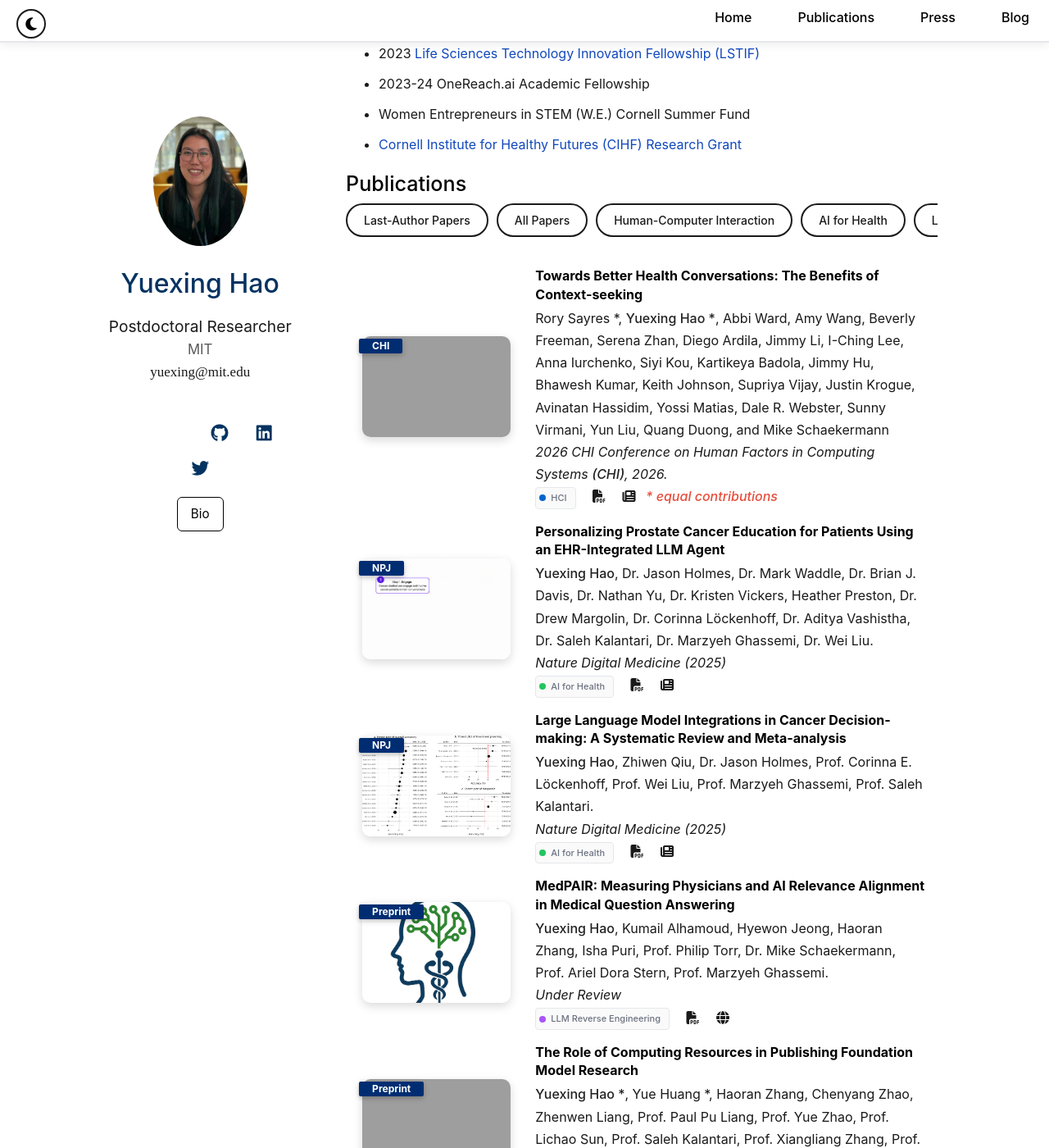
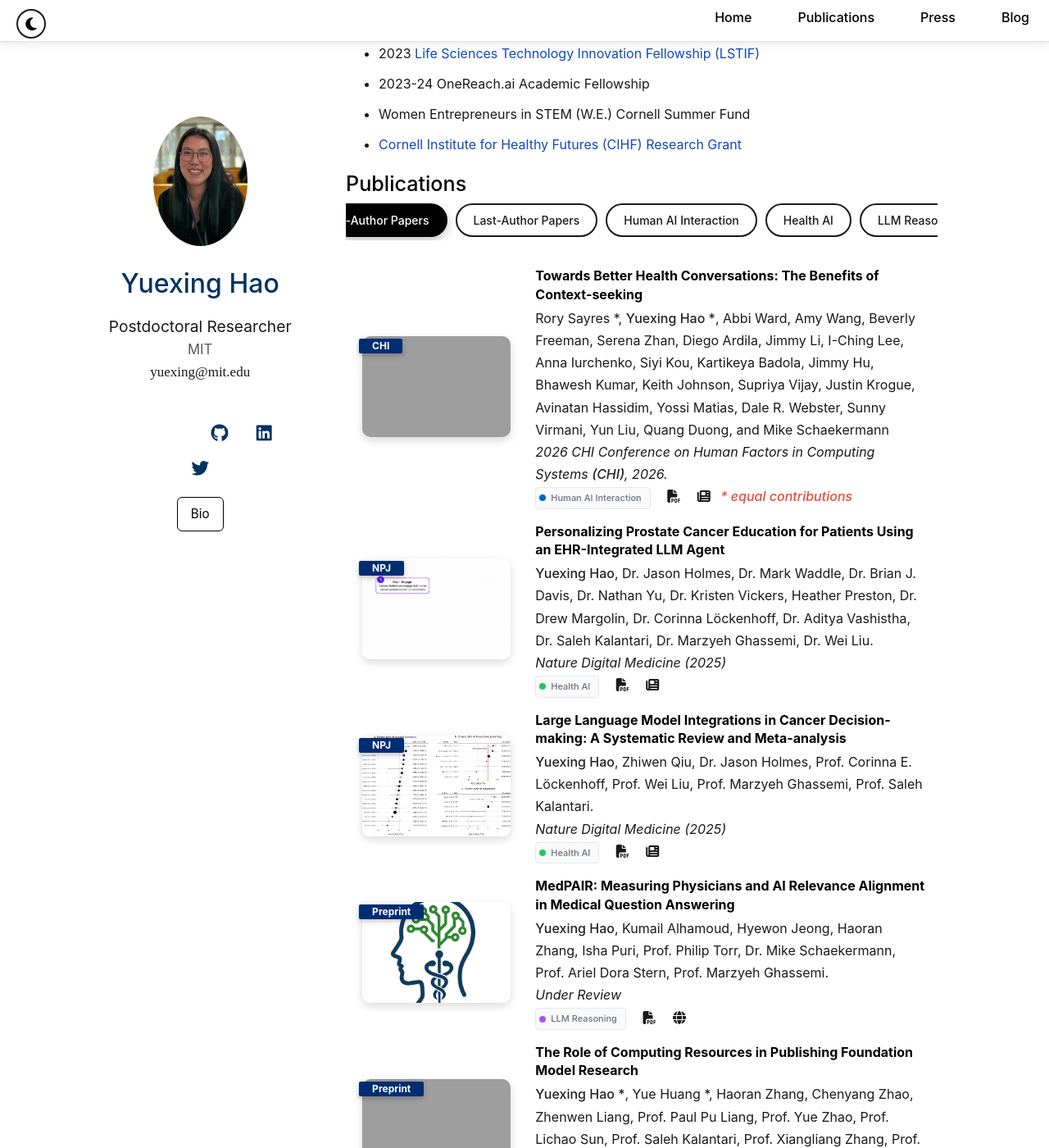
Before and after one commit to YuexingHao/Yuexing-Hao, a Jekyll site: the page built from index.md, in a window 1280 px wide and 1400 px high, scrolled down 1373 px. Shown: the whole window at 82% size. Built offline with Jekyll 4.4.1, drawn with Linux system fonts in a browser that asks for light colours; a style sheet for code colours, icons or effects is not loaded; our own code applies the rules of GitHub Pages for plain Markdown files; some of the changed text lies outside the part shown; grey boxes are pictures that could not be loaded.

Commit message:
Update publication filter labels and remove all-papers option.
Rename category labels to Human AI Interaction, Health AI, and LLM Reasoning while keeping filter keys unchanged.

Made-with: Cursor

```diff
--- a/_includes/publications.md
+++ b/_includes/publications.md
@@ -6,10 +6,9 @@
   <div class="pub-filter-buttons">
     <button class="filter-btn active" data-filter="first-author">First-Author Papers</button>
     <button class="filter-btn" data-filter="last-author">Last-Author Papers</button>
-    <button class="filter-btn" data-filter="all">All Papers</button>
-    <button class="filter-btn" data-filter="HCI">Human-Computer Interaction</button>
-    <button class="filter-btn" data-filter="AI for Health">AI for Health</button>
-    <button class="filter-btn" data-filter="LLM Reverse Engineering">LLM Reverse Engineering</button>
+    <button class="filter-btn" data-filter="HCI">Human AI Interaction</button>
+    <button class="filter-btn" data-filter="AI for Health">Health AI</button>
+    <button class="filter-btn" data-filter="LLM Reverse Engineering">LLM Reasoning</button>
   </div>
 </div>
 
@@ -138,11 +137,11 @@
     <div class="links">
       {% if link.category %}
         {% if link.category == "HCI" %}
-          <span class="category-badge" style="color: #6b7280; padding: 3px 10px 3px 4px; border-radius: 4px; font-size: 11px; font-weight: 500; margin-right: 8px; display: inline-flex; align-items: center; gap: 6px; background-color: #fafafa; border: 1px solid #e5e7eb;"><span style="width: 8px; height: 8px; border-radius: 50%; background-color: #0066cc; display: inline-block;"></span>HCI</span>
+          <span class="category-badge" style="color: #6b7280; padding: 3px 10px 3px 4px; border-radius: 4px; font-size: 11px; font-weight: 500; margin-right: 8px; display: inline-flex; align-items: center; gap: 6px; background-color: #fafafa; border: 1px solid #e5e7eb;"><span style="width: 8px; height: 8px; border-radius: 50%; background-color: #0066cc; display: inline-block;"></span>Human AI Interaction</span>
         {% elsif link.category == "AI for Health" %}
-          <span class="category-badge" style="color: #6b7280; padding: 3px 10px 3px 4px; border-radius: 4px; font-size: 11px; font-weight: 500; margin-right: 8px; display: inline-flex; align-items: center; gap: 6px; background-color: #fafafa; border: 1px solid #e5e7eb;"><span style="width: 8px; height: 8px; border-radius: 50%; background-color: #22c55e; display: inline-block;"></span>AI for Health</span>
+          <span class="category-badge" style="color: #6b7280; padding: 3px 10px 3px 4px; border-radius: 4px; font-size: 11px; font-weight: 500; margin-right: 8px; display: inline-flex; align-items: center; gap: 6px; background-color: #fafafa; border: 1px solid #e5e7eb;"><span style="width: 8px; height: 8px; border-radius: 50%; background-color: #22c55e; display: inline-block;"></span>Health AI</span>
         {% elsif link.category == "LLM Reverse Engineering" %}
-          <span class="category-badge" style="color: #6b7280; padding: 3px 10px 3px 4px; border-radius: 4px; font-size: 11px; font-weight: 500; margin-right: 8px; display: inline-flex; align-items: center; gap: 6px; background-color: #fafafa; border: 1px solid #e5e7eb;"><span style="width: 8px; height: 8px; border-radius: 50%; background-color: #a855f7; display: inline-block;"></span>LLM Reverse Engineering</span>
+          <span class="category-badge" style="color: #6b7280; padding: 3px 10px 3px 4px; border-radius: 4px; font-size: 11px; font-weight: 500; margin-right: 8px; display: inline-flex; align-items: center; gap: 6px; background-color: #fafafa; border: 1px solid #e5e7eb;"><span style="width: 8px; height: 8px; border-radius: 50%; background-color: #a855f7; display: inline-block;"></span>LLM Reasoning</span>
         {% endif %}
       {% endif %}
       {% if link.pdf %}
@@ -196,11 +195,11 @@
     <div class="links">
       {% if link.category %}
         {% if link.category == "HCI" %}
-          <span class="category-badge" style="color: #6b7280; padding: 3px 10px 3px 4px; border-radius: 4px; font-size: 11px; font-weight: 500; margin-right: 8px; display: inline-flex; align-items: center; gap: 6px; background-color: #fafafa; border: 1px solid #e5e7eb;"><span style="width: 8px; height: 8px; border-radius: 50%; background-color: #0066cc; display: inline-block;"></span>HCI</span>
+          <span class="category-badge" style="color: #6b7280; padding: 3px 10px 3px 4px; border-radius: 4px; font-size: 11px; font-weight: 500; margin-right: 8px; display: inline-flex; align-items: center; gap: 6px; background-color: #fafafa; border: 1px solid #e5e7eb;"><span style="width: 8px; height: 8px; border-radius: 50%; background-color: #0066cc; display: inline-block;"></span>Human AI Interaction</span>
         {% elsif link.category == "AI for Health" %}
-          <span class="category-badge" style="color: #6b7280; padding: 3px 10px 3px 4px; border-radius: 4px; font-size: 11px; font-weight: 500; margin-right: 8px; display: inline-flex; align-items: center; gap: 6px; background-color: #fafafa; border: 1px solid #e5e7eb;"><span style="width: 8px; height: 8px; border-radius: 50%; background-color: #22c55e; display: inline-block;"></span>AI for Health</span>
+          <span class="category-badge" style="color: #6b7280; padding: 3px 10px 3px 4px; border-radius: 4px; font-size: 11px; font-weight: 500; margin-right: 8px; display: inline-flex; align-items: center; gap: 6px; background-color: #fafafa; border: 1px solid #e5e7eb;"><span style="width: 8px; height: 8px; border-radius: 50%; background-color: #22c55e; display: inline-block;"></span>Health AI</span>
         {% elsif link.category == "LLM Reverse Engineering" %}
-          <span class="category-badge" style="color: #6b7280; padding: 3px 10px 3px 4px; border-radius: 4px; font-size: 11px; font-weight: 500; margin-right: 8px; display: inline-flex; align-items: center; gap: 6px; background-color: #fafafa; border: 1px solid #e5e7eb;"><span style="width: 8px; height: 8px; border-radius: 50%; background-color: #a855f7; display: inline-block;"></span>LLM Reverse Engineering</span>
+          <span class="category-badge" style="color: #6b7280; padding: 3px 10px 3px 4px; border-radius: 4px; font-size: 11px; font-weight: 500; margin-right: 8px; display: inline-flex; align-items: center; gap: 6px; background-color: #fafafa; border: 1px solid #e5e7eb;"><span style="width: 8px; height: 8px; border-radius: 50%; background-color: #a855f7; display: inline-block;"></span>LLM Reasoning</span>
         {% endif %}
       {% endif %}
       {% if link.pdf %}
@@ -254,11 +253,11 @@
     <div class="links">
       {% if link.category %}
         {% if link.category == "HCI" %}
-          <span class="category-badge" style="color: #6b7280; padding: 3px 10px 3px 4px; border-radius: 4px; font-size: 11px; font-weight: 500; margin-right: 8px; display: inline-flex; align-items: center; gap: 6px; background-color: #fafafa; border: 1px solid #e5e7eb;"><span style="width: 8px; height: 8px; border-radius: 50%; background-color: #0066cc; display: inline-block;"></span>HCI</span>
+          <span class="category-badge" style="color: #6b7280; padding: 3px 10px 3px 4px; border-radius: 4px; font-size: 11px; font-weight: 500; margin-right: 8px; display: inline-flex; align-items: center; gap: 6px; background-color: #fafafa; border: 1px solid #e5e7eb;"><span style="width: 8px; height: 8px; border-radius: 50%; background-color: #0066cc; display: inline-block;"></span>Human AI Interaction</span>
         {% elsif link.category == "AI for Health" %}
-          <span class="category-badge" style="color: #6b7280; padding: 3px 10px 3px 4px; border-radius: 4px; font-size: 11px; font-weight: 500; margin-right: 8px; display: inline-flex; align-items: center; gap: 6px; background-color: #fafafa; border: 1px solid #e5e7eb;"><span style="width: 8px; height: 8px; border-radius: 50%; background-color: #22c55e; display: inline-block;"></span>AI for Health</span>
+          <span class="category-badge" style="color: #6b7280; padding: 3px 10px 3px 4px; border-radius: 4px; font-size: 11px; font-weight: 500; margin-right: 8px; display: inline-flex; align-items: center; gap: 6px; background-color: #fafafa; border: 1px solid #e5e7eb;"><span style="width: 8px; height: 8px; border-radius: 50%; background-color: #22c55e; display: inline-block;"></span>Health AI</span>
         {% elsif link.category == "LLM Reverse Engineering" %}
-          <span class="category-badge" style="color: #6b7280; padding: 3px 10px 3px 4px; border-radius: 4px; font-size: 11px; font-weight: 500; margin-right: 8px; display: inline-flex; align-items: center; gap: 6px; background-color: #fafafa; border: 1px solid #e5e7eb;"><span style="width: 8px; height: 8px; border-radius: 50%; background-color: #a855f7; display: inline-block;"></span>LLM Reverse Engineering</span>
+          <span class="category-badge" style="color: #6b7280; padding: 3px 10px 3px 4px; border-radius: 4px; font-size: 11px; font-weight: 500; margin-right: 8px; display: inline-flex; align-items: center; gap: 6px; background-color: #fafafa; border: 1px solid #e5e7eb;"><span style="width: 8px; height: 8px; border-radius: 50%; background-color: #a855f7; display: inline-block;"></span>LLM Reasoning</span>
         {% endif %}
       {% endif %}
       {% if link.pdf %}
@@ -400,9 +399,6 @@ document.addEventListener('DOMContentLoaded', function() {
           } else {
             pub.classList.add('hidden');
           }
-        } else if (filter === 'all') {
-          // Show all publications
-          pub.classList.remove('hidden');
         } else {
           // Show by category
           if (category === filter) {
```
